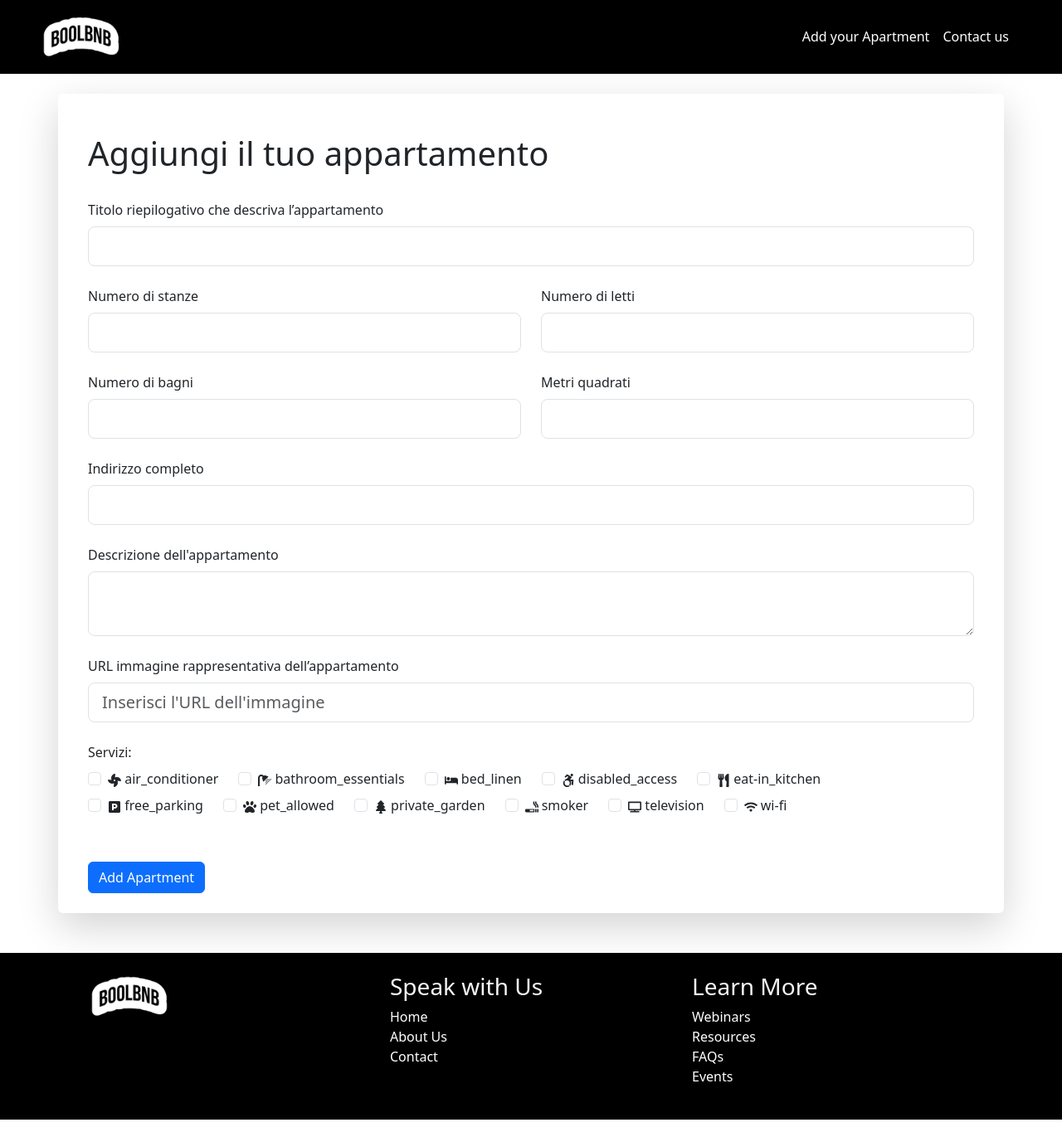
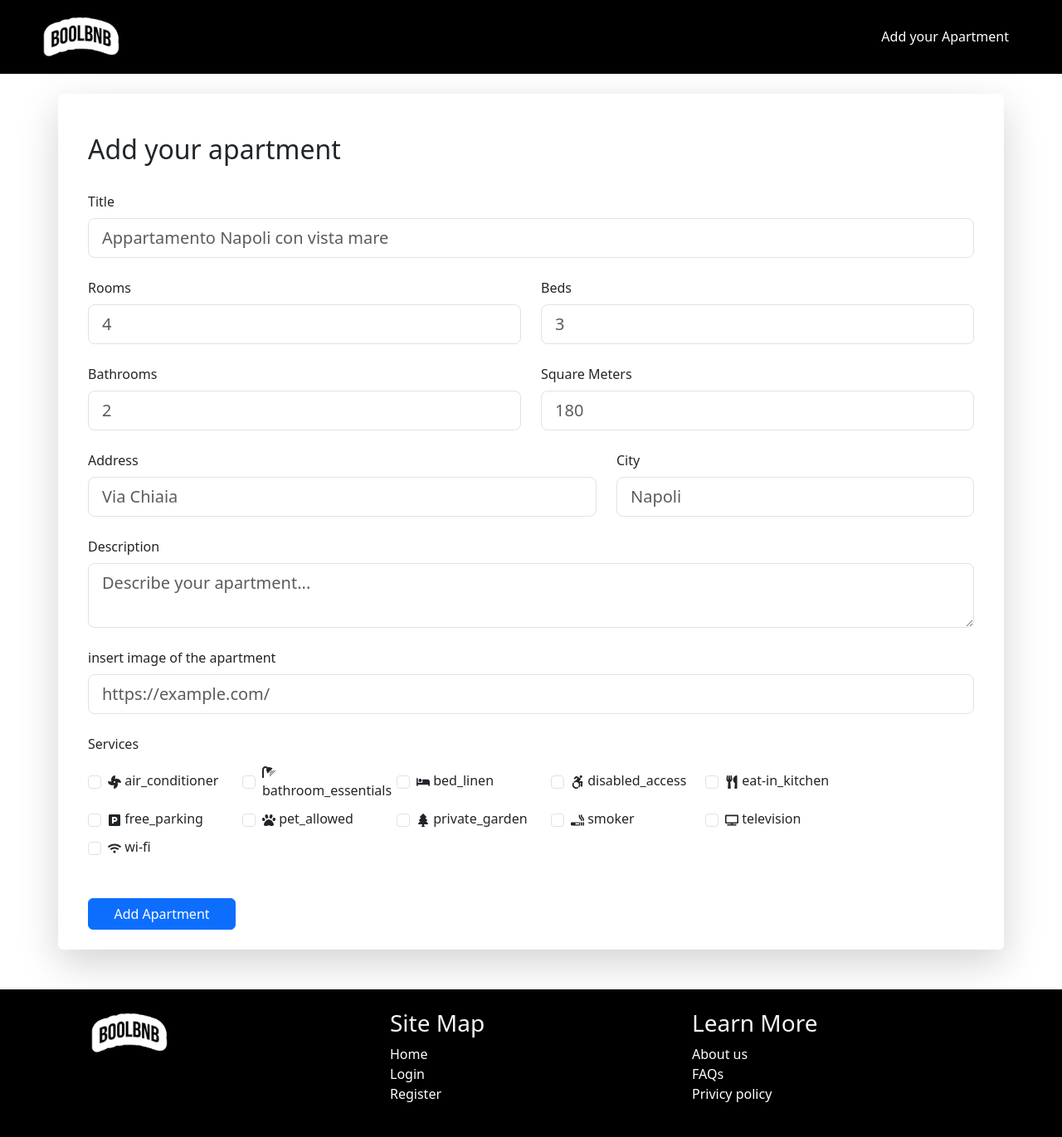
Before and after one commit to ManuelTrappolini/boolBnb-project-work, a React (Vite) app in the folder frontend/: page /apartments/addapartment in a window 1280 px wide. Shown: the whole page at 83% size. Before the commit the page ends 1350 px from the top, so only its background shows below. Built offline with nearby package versions, Linux system fonts and the light colour scheme; the HTML template or start-up script is replaced by a standard one.

Commit message:
fix some errors

```diff
--- a/frontend/src/components/Addapartment.jsx
+++ b/frontend/src/components/Addapartment.jsx
@@ -9,9 +9,13 @@ export default function AddApartment() {
     const [bathrooms, setBathrooms] = useState('');
     const [square_meters, setSquare_meters] = useState('');
     const [address, setAddress] = useState('');
+    const [city, setCity] = useState('');
     const [picture_url, setPicture_url] = useState('');
     const [description, setDescription] = useState('');
     const [selectedServices, setSelectedServices] = useState([]);
+    const [errorMessage, setErrorMessage] = useState('');
+    const [successMessage, setSuccessMessage] = useState('');
+
     const servicesList = [
         { id: 3, name: 'air_conditioner', icon: <FaFan /> },
         { id: 5, name: 'bathroom_essentials', icon: <FaShower /> },
@@ -26,6 +30,20 @@ export default function AddApartment() {
         { id: 8, name: 'wi-fi', icon: <FaWifi /> },
     ];
 
+    const resetForm = () => {
+        setTitle('');
+        setRooms_number('');
+        setBeds('');
+        setBathrooms('');
+        setSquare_meters('');
+        setAddress('');
+        setCity('');
+        setPicture_url('');
+        setDescription('');
+        setSelectedServices([]);
+        setErrorMessage('');
+    };
+
     const handleCheckboxChange = (e) => {
         const serviceId = parseInt(e.target.value);
         setSelectedServices(prevSelectedServices =>
@@ -36,6 +54,7 @@ export default function AddApartment() {
         console.log(setSelectedServices);
 
     }
+
     // Funzione per inviare i dati al backend
     const handleSubmit = (e) => {
         e.preventDefault();
@@ -54,21 +73,26 @@ export default function AddApartment() {
             isNaN(bathroomsNumber) || bathroomsNumber <= 0 ||
             isNaN(squareMeters) || squareMeters <= 0 ||
             address.length < 5 ||
+            city.length === 0 ||
             picture_url === '' ||
             description.length < 5
         ) {
-            alert('Tutti i campi devono essere riempiti correttamente.');
+            setErrorMessage('All fields must be filled in correctly');
             return;
         }
+
+        // Reset error message
+        setErrorMessage('');
 
         // Crea un oggetto con tutti i dati del form
         const formData = {
             title,
-            rooms_number: roomsNumber,  // Assicuriamo che il valore sia un numero valido
+            rooms_number: roomsNumber,
             beds: bedsNumber,
             bathrooms: bathroomsNumber,
             square_meters: squareMeters,
             address,
+            city,
             picture_url,
             description,
             services: selectedServices
@@ -83,7 +107,7 @@ export default function AddApartment() {
             headers: {
                 'Content-Type': 'application/json',
             },
-            body: JSON.stringify(formData),  // Serializza l'oggetto in formato JSON
+            body: JSON.stringify(formData),
         })
             .then((res) => {
                 if (!res.ok) {
@@ -95,11 +119,12 @@ export default function AddApartment() {
             })
             .then((data) => {
                 console.log('Appartamento aggiunto:', data);
-                alert('Appartamento aggiunto con successo!');
+                setSuccessMessage('Apartment successfully added!');
+                resetForm();
             })
             .catch((error) => {
                 console.error('Errore:', error);
-                alert('Errore nella comunicazione con il server');
+                setErrorMessage('Error with server, please try again');
             });
 
     };
@@ -108,9 +133,9 @@ export default function AddApartment() {
         <div className="container py-5">
 
             <form className="row g-4 shadow-lg p-4 rounded" onSubmit={handleSubmit}>
-                <h1>Aggiungi il tuo appartamento</h1>
+                <h2>Add your apartment</h2>
                 <div className="col-12">
-                    <label htmlFor="title" className="form-label">Titolo riepilogativo che descriva l’appartamento</label>
+                    <label htmlFor="title" className="form-label">Title</label>
                     <input
                         type="text"
                         className="form-control form-control-lg"
@@ -118,11 +143,12 @@ export default function AddApartment() {
                         name="title"
                         value={title}
                         onChange={(e) => setTitle(e.target.value)}
+                        placeholder='Appartamento Napoli con vista mare'
                         required
                     />
                 </div>
                 <div className="col-md-6">
-                    <label htmlFor="rooms" className="form-label">Numero di stanze</label>
+                    <label htmlFor="rooms" className="form-label">Rooms</label>
                     <input
                         type="number"
                         className="form-control form-control-lg"
@@ -130,11 +156,12 @@ export default function AddApartment() {
                         name="rooms"
                         value={rooms_number}
                         onChange={(e) => setRooms_number(e.target.value)}
+                        placeholder='4'
                         required
                     />
                 </div>
                 <div className="col-md-6">
-                    <label htmlFor="beds" className="form-label">Numero di letti</label>
+                    <label htmlFor="beds" className="form-label">Beds</label>
                     <input
                         type="number"
                         className="form-control form-control-lg"
@@ -142,23 +169,25 @@ export default function AddApartment() {
                         name="beds"
                         value={beds}
                         onChange={(e) => setBeds(e.target.value)}
+                        placeholder='3'
                         required
                     />
                 </div>
                 <div className="col-md-6">
-                    <label htmlFor="bathrooms" className="form-label">Numero di bagni</label>
+                    <label htmlFor="bathrooms" className="form-label">Bathrooms</label>
                     <input
                         type="number"
                         className="form-control form-control-lg"
                         id="bathrooms"
                         name="bathrooms"
                         value={bathrooms}
+                        placeholder='2'
                         onChange={(e) => setBathrooms(e.target.value)}
                         required
                     />
                 </div>
                 <div className="col-md-6">
-                    <label htmlFor="square_meters" className="form-label">Metri quadrati</label>
+                    <label htmlFor="square_meters" className="form-label">Square Meters</label>
                     <input
                         type="number"
                         className="form-control form-control-lg"
@@ -166,11 +195,12 @@ export default function AddApartment() {
                         name="square_meters"
                         value={square_meters}
                         onChange={(e) => setSquare_meters(e.target.value)}
+                        placeholder='180'
                         required
                     />
                 </div>
-                <div className="col-12">
-                    <label htmlFor="address" className="form-label">Indirizzo completo</label>
+                <div className="col-md-7">
+                    <label htmlFor="address" className="form-label">Address</label>
                     <input
                         type="text"
                         className="form-control form-control-lg"
@@ -178,22 +208,37 @@ export default function AddApartment() {
                         name="address"
                         value={address}
                         onChange={(e) => setAddress(e.target.value)}
+                        placeholder='Via Chiaia'
+                        required
+                    />
+                </div>
+                <div className="col-md-5">
+                    <label htmlFor="city" className="form-label">City</label>
+                    <input
+                        type="text"
+                        className="form-control form-control-lg"
+                        id="city"
+                        name="city"
+                        value={city}
+                        onChange={(e) => setCity(e.target.value)}
+                        placeholder='Napoli'
                         required
                     />
                 </div>
                 <div className="col-12">
-                    <label htmlFor="description" className="form-label">Descrizione dell'appartamento</label>
+                    <label htmlFor="description" className="form-label">Description</label>
                     <textarea
                         className="form-control form-control-lg"
                         id="description"
                         name="description"
                         value={description}
                         onChange={(e) => setDescription(e.target.value)}
+                        placeholder='Describe your apartment...'
                         required
                     />
                 </div>
                 <div className="col-12">
-                    <label htmlFor="picture_url" className="form-label">URL immagine rappresentativa dell’appartamento</label>
+                    <label htmlFor="picture_url" className="form-label">insert image of the apartment</label>
                     <input
                         type="text"
                         className="form-control form-control-lg"
@@ -201,23 +246,22 @@ export default function AddApartment() {
                         name="picture_url"
                         value={picture_url}
                         onChange={(e) => setPicture_url(e.target.value)}
-                        placeholder="Inserisci l'URL dell'immagine"
+                        placeholder="https://example.com/"
                         required
                     />
                 </div>
 
                 <div className="col-12">
-                    <label className="form-label">Servizi:</label>
-                    <div className="d-flex flex-wrap mb-4">
+                    <label className="form-label">Services</label>
+                    <div className="d-flex flex-wrap mb-4 gap-2">
                         {servicesList.map(service => (
-                            <div key={service.id} className="form-check me-4 mb-2">
+                            <div key={service.id} className="form-check col-12 col-md-2 d-flex align-items-center">
                                 <input
-                                    className="form-check-input"
+                                    className="form-check-input me-2"
                                     type="checkbox"
                                     value={service.id}
                                     id={`service-${service.id}`}
                                     onChange={handleCheckboxChange}
-                                    required
                                 />
                                 <label className="form-check-label" htmlFor={`service-${service.id}`}>
                                     {service.icon} {service.name}
@@ -228,7 +272,9 @@ export default function AddApartment() {
                 </div>
 
                 <div className="col-12">
-                    <button type="submit" className="btn btn-primary">Add Apartment</button>
+                    <button type="submit" className="btn btn-primary me-3 col-12 col-md-2">Add Apartment</button>
+                    {errorMessage && <span className='text-danger'>{errorMessage}</span>}
+                    {successMessage && <span className='text-success'>{successMessage}</span>}
                 </div>
             </form>
         </div>
--- a/frontend/src/components/AppFooter.jsx
+++ b/frontend/src/components/AppFooter.jsx
@@ -1,4 +1,33 @@
+import { Link } from 'react-router';
+import React, { useState } from 'react';
+
 export default function AppFooter() {
+    const [overlayVisible, setOverlayVisible] = useState(false);
+    const [showLoginForm, setShowLoginForm] = useState(false);
+    const [showRegisterForm, setShowRegisterForm] = useState(false);
+
+    // Show overlay and login module
+    const handleLoginClick = (e) => {
+        e.preventDefault();
+        setOverlayVisible(true);
+        setShowLoginForm(true);
+        setShowRegisterForm(false);
+    };
+
+    // Show overlay and register module
+    const handleRegisterClick = (e) => {
+        e.preventDefault();
+        setOverlayVisible(true);
+        setShowLoginForm(false);
+        setShowRegisterForm(true);
+    };
+
+    // Hide Overlay and forms
+    const closeOverlay = () => {
+        setOverlayVisible(false);
+        setShowLoginForm(false);
+        setShowRegisterForm(false);
+    };
 
     return (
         <>
@@ -23,17 +52,17 @@ export default function AppFooter() {
                             <ul className="list-unstyled">
                                 <li>
                                     <h3>
-                                        Speak with Us
+                                        Site Map
                                     </h3>
                                 </li>
                                 <li>
                                     <a href="/">Home</a>
                                 </li>
                                 <li>
-                                    <a href="">About Us</a>
+                                    <Link to="#" className='text-white' onClick={handleLoginClick}>Login</Link>
                                 </li>
                                 <li>
-                                    <a href="">Contact</a>
+                                    <Link to="#" className='text-white' onClick={handleRegisterClick}>Register</Link>
                                 </li>
                             </ul>
                         </div>
@@ -44,15 +73,108 @@ export default function AppFooter() {
                                         Learn More
                                     </h3>
                                 </li>
-                                <li><a href="">Webinars</a></li>
-                                <li><a href="">Resources</a></li>
-                                <li><a href="">FAQs</a></li>
-                                <li><a href="">Events</a></li>
+                                <li><a href="#">About us</a></li>
+                                <li><a href="#">FAQs</a></li>
+                                <li><a href="#">Privicy policy</a></li>
                             </ul>
                         </div>
                     </div>
 
                 </div>
+
+                {/* Login Module */}
+                {overlayVisible && showLoginForm && (
+                    <div className='overlay d-flex flex-column justify-content-center align-items-center'>
+                        <div className='rounded py-4 px-5'>
+                            <h2 >Login</h2>
+                            <form>
+                                <div className="col-12 pt-2">
+                                    <label htmlFor="username" className="form-label">Username</label>
+                                    <input
+                                        type="username"
+                                        className="form-control"
+                                        id="username"
+                                        name="username"
+                                        placeholder='Mario'
+                                        required
+                                    />
+                                </div>
+                                <div className="col-12 pt-2">
+                                    <label htmlFor="password" className="form-label">Password</label>
+                                    <input
+                                        type="password"
+                                        className="form-control"
+                                        id="password"
+                                        name="password"
+                                        required
+                                    />
+                                </div>
+                                <div className='py-2 d-flex gap-2'>
+                                    <button className='btn btn-success w-50' type="submit" >Log in</button>
+                                    <button className='btn btn-danger w-50' onClick={closeOverlay}>Close</button>
+                                </div>
+                            </form>
+                        </div>
+                    </div>
+                )}
+
+                {/* Register Module */}
+                {overlayVisible && showRegisterForm && (
+                    <div className='overlay d-flex flex-column justify-content-center align-items-center'>
+                        <div className='rounded py-4 px-5 w-25'>
+                            <h2 >Register</h2>
+                            <form>
+                                <div className="col-12 pt-2">
+                                    <label htmlFor="name" className="form-label">Name</label>
+                                    <input
+                                        type="text"
+                                        className="form-control"
+                                        id="name"
+                                        name="name"
+                                        placeholder='Mario Rossi'
+                                        required
+                                    />
+                                </div>
+                                <div className="col-12 pt-2">
+                                    <label htmlFor="email" className="form-label">Email</label>
+                                    <input
+                                        type="text"
+                                        className="form-control"
+                                        id="email"
+                                        name="email"
+                                        placeholder='example@gmail.com'
+                                        required
+                                    />
+                                </div>
+                                <div className="col-12 pt-2">
+                                    <label htmlFor="username" className="form-label">Username</label>
+                                    <input
+                                        type="text"
+                                        className="form-control"
+                                        id="username"
+                                        name="username"
+                                        placeholder='Mario17'
+                                        required
+                                    />
+                                </div>
+                                <div className="col-12 pt-2">
+                                    <label htmlFor="password" className="form-label">Password</label>
+                                    <input
+                                        type="password"
+                                        className="form-control"
+                                        id="password"
+                                        name="password"
+                                        required
+                                    />
+                                </div>
+                                <div className='py-2 d-flex gap-2'>
+                                    <button className='btn btn-success w-50' type="submit" >Register</button>
+                                    <button className='btn btn-danger w-50' onClick={closeOverlay}>Close</button>
+                                </div>
+                            </form>
+                        </div>
+                    </div>
+                )}
             </footer >
 
         </>
--- a/frontend/src/components/Header/NavBar.jsx
+++ b/frontend/src/components/Header/NavBar.jsx
@@ -1,4 +1,5 @@
 import React, { useState } from 'react';
+import { Link } from 'react-router';
 
 const Navbar = () => {
     const [isDropdownOpen, setIsDropdownOpen] = useState(false);
@@ -45,27 +46,23 @@ const Navbar = () => {
             <div className="menu">
                 <ul className='d-flex m-0 list-unstyled gap-3'>
                     <li >
-                        <a href="/apartments/addapartment" className='text-white' >Add your Apartment</a>
-                    </li>
-
-                    <li >
-                        <a href="/contact" className='text-white' >Contact us</a>
+                        <Link className='text-white' to='/apartments/addapartment' >Add your Apartment</Link>
                     </li>
 
                     <li onClick={toggleDropdown}>
-                        <a href="#" className='text-white'>
+                        <Link to="#" className='text-white'>
                             <i className="bi bi-person"></i>
-                        </a>
+                        </Link>
                     </li>
 
                     {isDropdownOpen && (
                         <div className="drop rounded">
                             <ul className='d-flex flex-column m-0 p-0 list-unstyled'>
                                 <li>
-                                    <a href="#" className='text-white' onClick={handleLoginClick}>Login</a>
+                                    <Link to="#" className='text-white' onClick={handleLoginClick}>Login</Link>
                                 </li>
                                 <li>
-                                    <a href="#" className='text-white' onClick={handleRegisterClick}>Register</a>
+                                    <Link to="#" className='text-white' onClick={handleRegisterClick}>Register</Link>
                                 </li>
                             </ul>
                         </div>
@@ -81,20 +78,16 @@ const Navbar = () => {
                     <div className='d-flex rounded' id='label-menu'>
                         <ul className='d-flex flex-column m-0 p-0 list-unstyled'>
                             <li >
-                                <a href="/apartments/addapartment" className='text-white' >Add your Apartment</a>
-                            </li>
-
-                            <li >
-                                <a href="/contact" className='text-white' >Contact us</a>
+                                <Link className='text-white' to='/apartments/addapartment' >Add your Apartment</Link>
                             </li>
 
                             <hr className='p-0 my-3' />
 
                             <li>
-                                <a href="#" className='text-white' onClick={handleLoginClick}>Login</a>
+                                <Link to="#" className='text-white' onClick={handleLoginClick}>Login</Link>
                             </li>
                             <li>
-                                <a href="#" className='text-white' onClick={handleRegisterClick}>Register</a>
+                                <Link to="#" className='text-white' onClick={handleRegisterClick}>Register</Link>
                             </li>
 
                         </ul>
```
Also changed, not shown: 1 other file (tests, documents, lock files or other folders).
